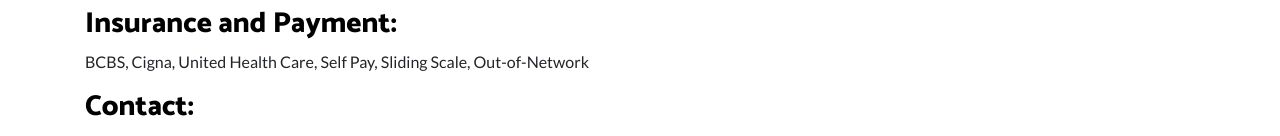
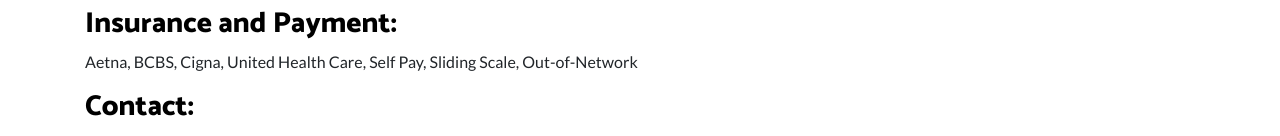
Before and after one commit to areinbee/enrichedlivingcounseling, a website: page index.html in a window 1280 px wide. Shown: the part 2108-2244 px from the top of the page. Drawn offline with Linux system fonts and the light colour scheme; a web font is replaced by a local one.

Commit message:
added insurance

```diff
--- a/index.html
+++ b/index.html
@@ -160,7 +160,7 @@
   <section id="insurance">
     <div class="container maintext rounded">
       <h1 class="display-4">Insurance and Payment: </h1>
-        <p>BCBS, Cigna, United Health Care, Self Pay, Sliding Scale, Out-of-Network </p>
+        <p>Aetna, BCBS, Cigna, United Health Care, Self Pay, Sliding Scale, Out-of-Network </p>
     </div>
   </section>
 
```
